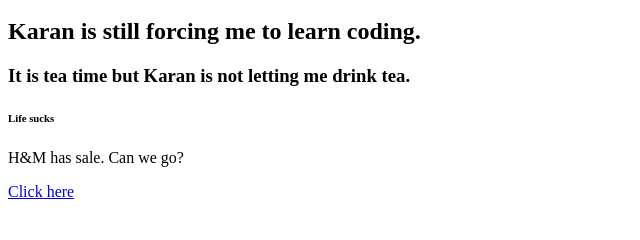
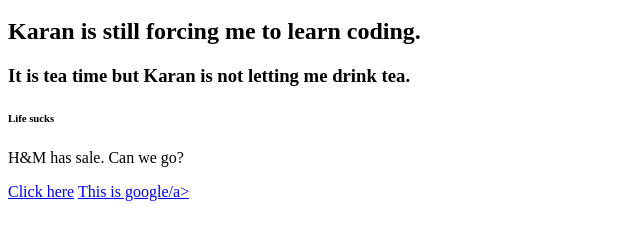
Before and after one commit to karankurani/karankurani.github.io, a plain HTML site: page index.html in a window 1280 px wide. Shown: the part 48-288 px from the top of the page, without its empty margins (0-640 px from the left). Drawn offline with Linux system fonts and the light colour scheme.

Commit message:
Update index.html

```diff
--- a/index.html
+++ b/index.html
@@ -8,6 +8,6 @@
         <p>H&M has sale. Can we go? </p>
 
         <a href="http://karankurani.com">Click here</a>
-
+   <a href="http://google.com"> This is google/a>
     </body>
 </html>
```
